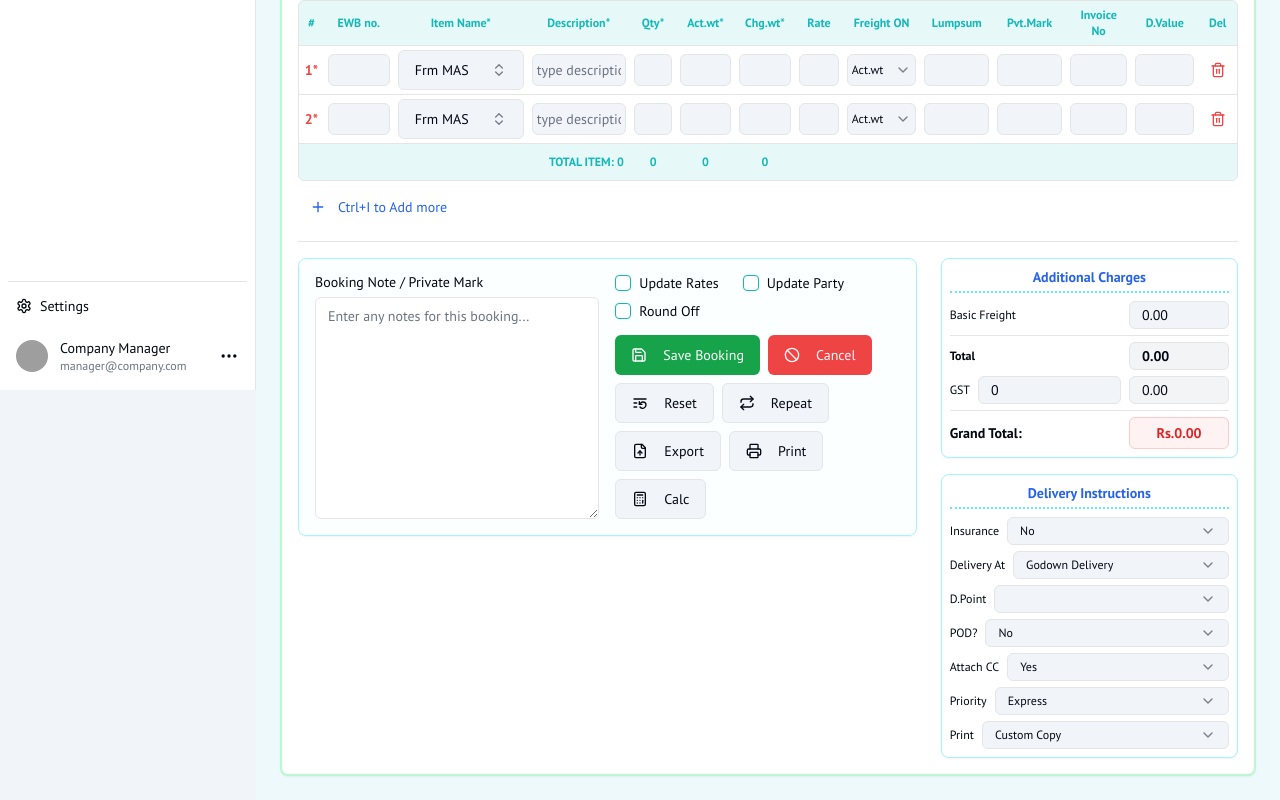
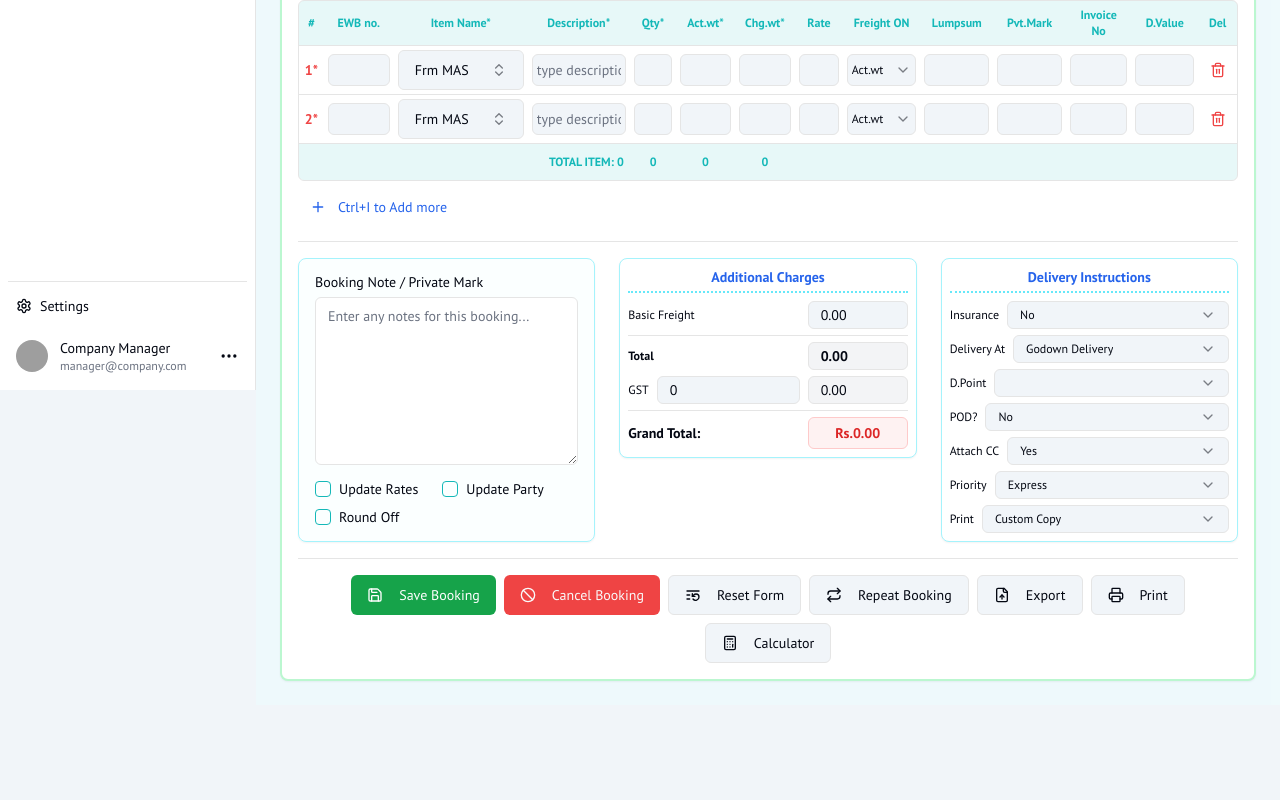
Before and after one commit to ashishdhandale/Transwise-App, a Next.js app: page /company/bookings/new in a window 1280 px wide. Shown: the part 410-1210 px from the top of the page. After the commit the page ends 1115 px from the top, so only its background shows below. Built offline with nearby package versions, Linux system fonts and the light colour scheme; grey boxes are pictures that could not be loaded.

Commit message:
try some differennt design

```diff
--- a/src/app/company/bookings/new/page.tsx
+++ b/src/app/company/bookings/new/page.tsx
@@ -11,6 +11,7 @@ import { Card, CardContent } from '@/components/ui/card';
 import DashboardLayout from '@/app/(dashboard)/layout';
 import { Suspense, useMemo, useState } from 'react';
 import { Separator } from '@/components/ui/separator';
+import { MainActionsSection } from '@/components/company/bookings/main-actions-section';
 
 const createEmptyRow = (id: number): ItemRow => ({
   id,
@@ -48,14 +49,12 @@ function NewBookingForm() {
                     <ItemDetailsTable rows={itemRows} onRowsChange={setItemRows} />
                     <Separator className="my-6 border-dashed" />
                     <div className="grid grid-cols-1 lg:grid-cols-3 gap-6 items-start">
-                         <div className="lg:col-span-2 space-y-4">
-                            <SummaryAndActionsSection />
-                         </div>
-                         <div className="space-y-4">
-                            <ChargesSection basicFreight={basicFreight} />
-                            <DeliveryInstructionsSection />
-                         </div>
+                        <SummaryAndActionsSection />
+                        <ChargesSection basicFreight={basicFreight} />
+                        <DeliveryInstructionsSection />
                     </div>
+                    <Separator className="my-6" />
+                    <MainActionsSection />
                 </CardContent>
             </Card>
         </div>
--- /dev/null
+++ b/src/components/company/bookings/main-actions-section.tsx
@@ -0,0 +1,19 @@
+
+'use client';
+
+import { Button } from '@/components/ui/button';
+import { Save, Ban, Repeat, FileUp, ListRestart, Printer, Calculator } from 'lucide-react';
+
+export function MainActionsSection() {
+  return (
+    <div className="flex flex-wrap items-center justify-center gap-2">
+        <Button className="bg-green-600 hover:bg-green-700"><Save className="mr-2 h-4 w-4" /> Save Booking</Button>
+        <Button variant="destructive"><Ban className="mr-2 h-4 w-4" />Cancel Booking</Button>
+        <Button variant="outline"><ListRestart className="mr-2 h-4 w-4" />Reset Form</Button>
+        <Button variant="outline"><Repeat className="mr-2 h-4 w-4" />Repeat Booking</Button>
+        <Button variant="outline"><FileUp className="mr-2 h-4 w-4" />Export</Button>
+        <Button variant="outline"><Printer className="mr-2 h-4 w-4" />Print</Button>
+        <Button variant="outline"><Calculator className="mr-2 h-4 w-4" />Calculator</Button>
+    </div>
+  );
+}
--- a/src/components/company/bookings/summary-and-actions-section.tsx
+++ b/src/components/company/bookings/summary-and-actions-section.tsx
@@ -1,23 +1,18 @@
 
 'use client';
 
-import { Button } from '@/components/ui/button';
 import { Textarea } from '@/components/ui/textarea';
 import { Checkbox } from '@/components/ui/checkbox';
 import { Label } from '@/components/ui/label';
-import { Save, Ban, Repeat, FileUp, ListRestart, Printer, Calculator } from 'lucide-react';
 import { Card } from '@/components/ui/card';
 
 export function SummaryAndActionsSection() {
   return (
     <Card className="p-4 border-cyan-200 bg-cyan-50/20 h-full">
-        <div className="grid grid-cols-1 md:grid-cols-2 gap-4 h-full">
-            <div className="space-y-2 flex flex-col">
+        <div className="space-y-2 flex flex-col h-full">
             <Label htmlFor="booking-note">Booking Note / Private Mark</Label>
             <Textarea id="booking-note" placeholder="Enter any notes for this booking..." className="flex-grow bg-white" />
-            </div>
-            <div className="flex flex-col justify-between">
-                <div className="flex flex-wrap gap-x-6 gap-y-3">
+            <div className="flex flex-wrap gap-x-6 gap-y-3 pt-2">
                     <div className="flex items-center space-x-2">
                     <Checkbox id="updateRates" />
                     <Label htmlFor="updateRates">Update Rates</Label>
@@ -31,16 +26,6 @@ export function SummaryAndActionsSection() {
                     <Label htmlFor="roundOff">Round Off</Label>
                 </div>
             </div>
-                <div className="flex flex-wrap gap-2 mt-4">
-                    <Button className="bg-green-600 hover:bg-green-700"><Save className="mr-2 h-4 w-4" /> Save Booking</Button>
-                    <Button variant="destructive"><Ban className="mr-2 h-4 w-4" />Cancel</Button>
-                    <Button variant="outline"><ListRestart className="mr-2 h-4 w-4" />Reset</Button>
-                    <Button variant="outline"><Repeat className="mr-2 h-4 w-4" />Repeat</Button>
-                    <Button variant="outline"><FileUp className="mr-2 h-4 w-4" />Export</Button>
-                    <Button variant="outline"><Printer className="mr-2 h-4 w-4" />Print</Button>
-                    <Button variant="outline"><Calculator className="mr-2 h-4 w-4" />Calc</Button>
-                </div>
-            </div>
         </div>
     </Card>
   );
```
Lines whose indentation alone changed are shown as unchanged.
